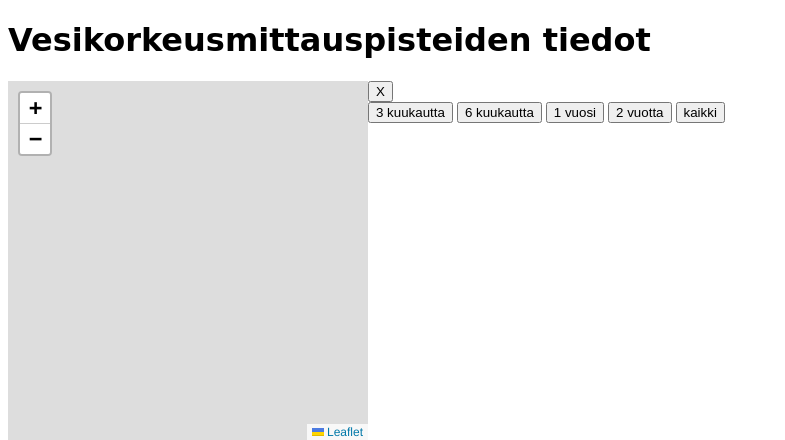
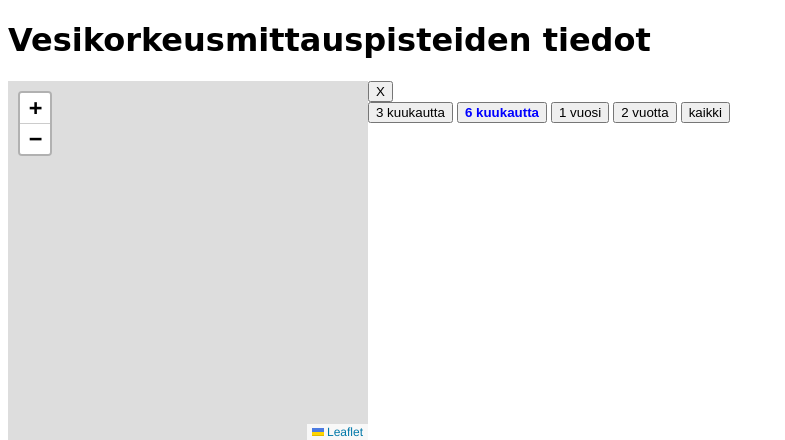
Before and after one commit to City-of-Helsinki/geowaterbed, a Django app: template app/templates/app/index.html in a window 1280 px wide. Shown: the top 440 px of the page, without its empty margins (0-785 px from the left). Run offline with Django 3.2, Linux system fonts and the light colour scheme; the template is opened without the code that fills it: values that come from a table or form of the project are taken from there, others are empty; data comes from the database, SQL or seed files in the repository; some libraries are stand-ins or nearby versions.

Commit message:
Added active styling for range buttons

```diff
--- a/app/static/app/app.css
+++ b/app/static/app/app.css
@@ -27,3 +27,8 @@
     text-align: right;
     background: white;
 }
+
+#timerange_toolbar button.active {
+    color: blue;
+    font-weight: bold;;
+}
--- a/app/static/app/app.js
+++ b/app/static/app/app.js
@@ -52,8 +52,10 @@
     $(window).resize();
 
     $('#timerange_toolbar').click(function (e) {
-        console.log("setting range", e.target.value);
+        console.log("setting range", e.target.value, e);
         SERIES.range = e.target.value;
+        $('#timerange_toolbar button').removeClass('active');
+        $(e.target).toggleClass('active');
         update_observator(SERIES.selected)
     });
 
--- a/app/templates/app/index.html
+++ b/app/templates/app/index.html
@@ -23,11 +23,11 @@
          <div id="contained_chart">
              <div id="container_mobiletoolbar"><button>X</button></div>
              <div id="timerange_toolbar">
-                <button value="3">3 kuukautta</button>
-                <button value="6">6 kuukautta</button>
-                <button value="12">1 vuosi</button>
-                <button value="24">2 vuotta</button>
-                <button value="all">kaikki</button>
+                <button type="button" value="3">3 kuukautta</button>
+                <button type="button" value="6" class="active">6 kuukautta</button>
+                <button type="button" value="12">1 vuosi</button>
+                <button type="button" value="24">2 vuotta</button>
+                <button type="button" value="all">kaikki</button>
             </div>
              <div id="container"></div>
          </div>
```
